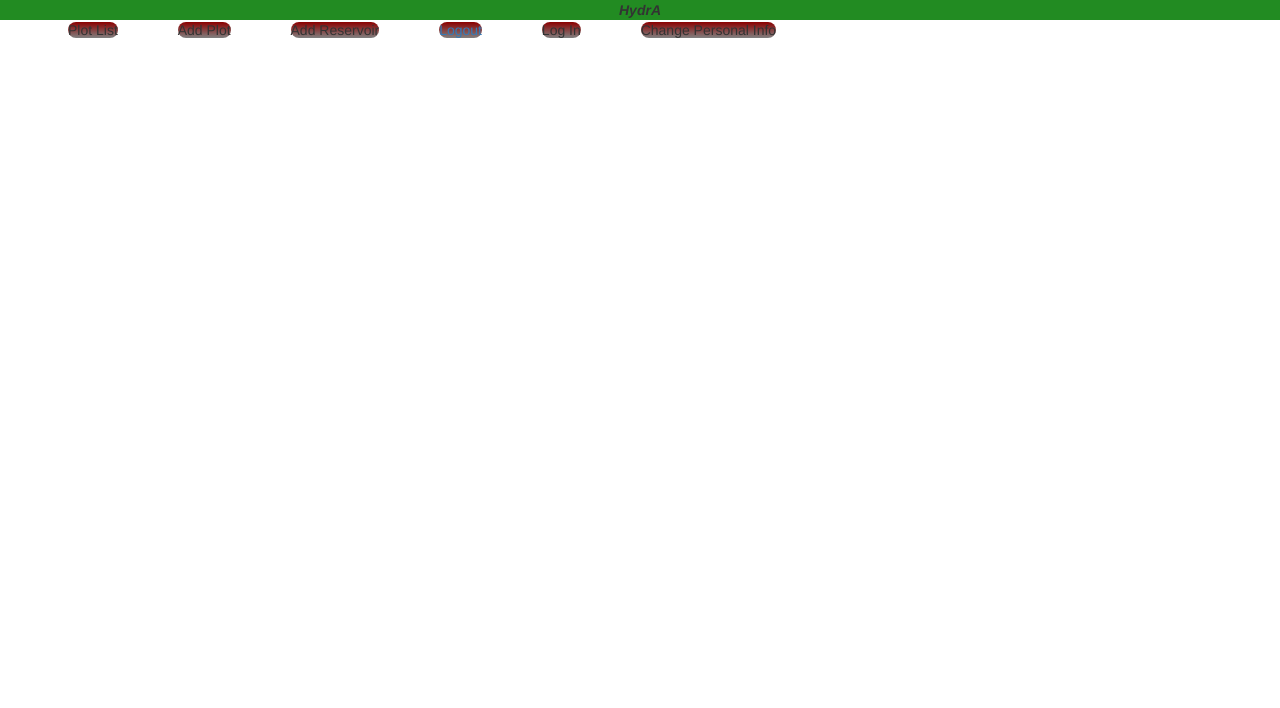
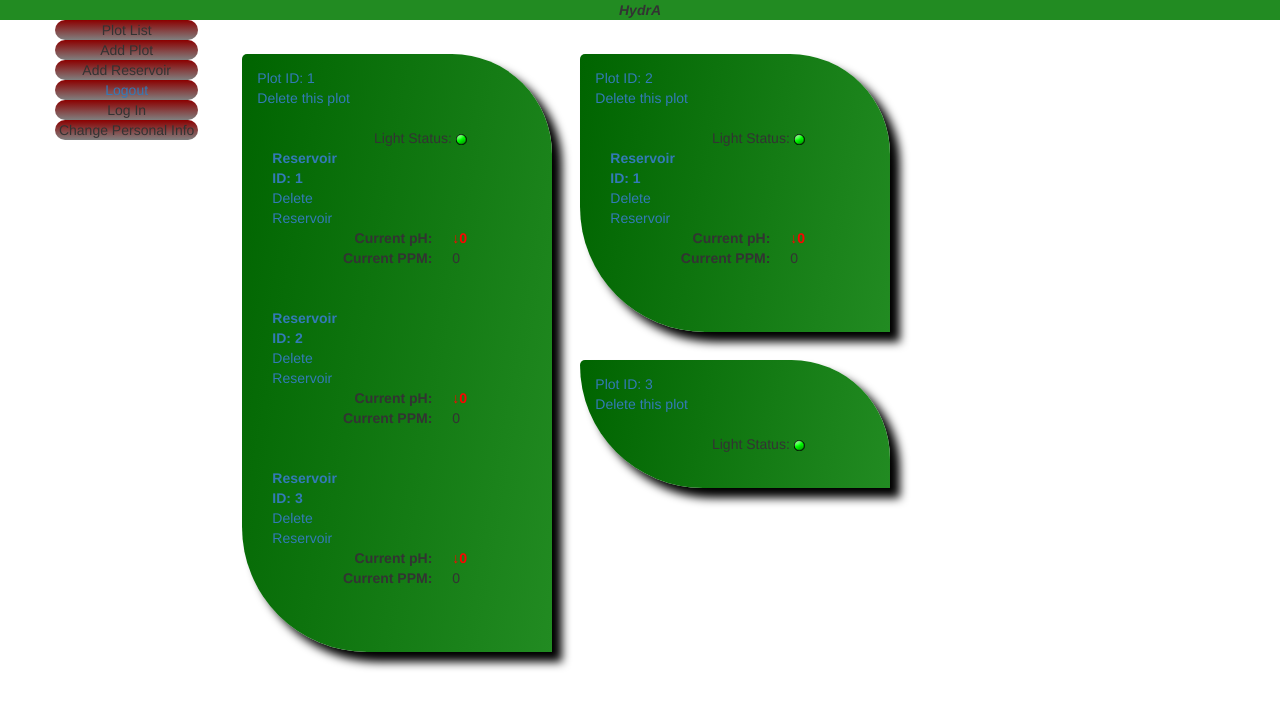
Before and after one commit to maddencs/HydrAlert, a Django app: page /Hydra/ in a window 1280 px wide. Shown: the top 708 px of the page. Run offline with Django 3.2, Linux system fonts and the light colour scheme; a user stored in the database is signed in; data comes from the database, SQL or seed files in the repository; parts of the project's set-up code (start-up, migrations or seed data) failed here and were passed over; some libraries are stand-ins or nearby versions.

Commit message:
did stuff

```diff
--- a/Hydra/admin.py
+++ b/Hydra/admin.py
@@ -1,6 +1,7 @@
 from django.contrib import admin
-from Hydra.models import PlotZone, Reservoir
+from Hydra.models import Sensors, PlotZone, Reservoir
 
 
 admin.site.register(PlotZone)
 admin.site.register(Reservoir)
+admin.site.register(Sensors)
--- a/Hydra/models.py
+++ b/Hydra/models.py
@@ -1,10 +1,17 @@
 from django.db import models
 from django.contrib.auth.models import User
 
+import os
+
+os.environ.setdefault('DJANGO_SETTINGS_MODULE', 'HydrAlert.settings')
+
+import django
+
+django.setup()
+
 TIME_FORMAT = '%H%M'
 RES_PPM = 0
-PLOT_SENSOR_CHOICES = [('3', 'Temp/Humid Sensor'), ('4', 'Light Sensor'), ]
-RES_SENSOR_CHOICES = [('1', 'PPM Sensor'), ('2', 'pH Sensor'), ]
+SENSOR_CHOICES = [('ppm', 'PPM Sensor'), ('pH', 'pH Sensor'), ('temp', 'Temp/Humid Sensor'), ('light', 'Light Sensor'), ]
 
 
 class PlotZone(models.Model):
@@ -57,18 +64,36 @@
     res_alerts = []
 
 
-class PlotSensors(models.Model):
-    plot = models.ForeignKey(PlotZone)
-    port = models.CharField(max_length=20, blank=True, null=True)
-    type = models.CharField(max_length=50, choices=PLOT_SENSOR_CHOICES)
-    light_status = models.NullBooleanField()
-    current_temp = models.IntegerField(default=0)
-    current_humid = models.IntegerField(default=0)
+# class PlotSensors(models.Model):
+#     plot = models.ForeignKey(PlotZone)
+#     port = models.CharField(max_length=20, blank=True, null=True)
+#     type = models.CharField(max_length=50, choices=PLOT_SENSOR_CHOICES)
+#     light_status = models.NullBooleanField()
+#     current_temp = models.IntegerField(default=0)
+#     current_humid = models.IntegerField(default=0)
 
 
-class ResSensors(models.Model):
+class Sensors(models.Model):
     res = models.ForeignKey(Reservoir)
     port = models.CharField(max_length=20, blank=True, null=True)
-    type = models.CharField(max_length=50, choices=RES_SENSOR_CHOICES)
+    type = models.CharField(max_length=50, choices=SENSOR_CHOICES)
     current_ph = models.FloatField()
     current_ppm = models.FloatField()
+    sensor_pin = models.CharField(default=None, max_length=10)
+
+    def make_config(self):
+        if self.type == 'pH':
+            f = open('ph_config_' + self.res + '.cfg', 'w')
+            f.write(
+                "void setup(){\n\tSerial.begin(9600)\n\t}\n\nvoid loop(){\n\tint sensorValue = analogRead(" +
+                str(self.sensor_pin) + ");\n\tSerial.println(sensorValue);\n\tdelay(1000);\n\t}")
+            f.close()
+        elif self.type == 'temp':
+            f = open('temp_config_' + self.res + '.cfg', 'w')
+            f.write("int val;\nint tempPin = " + self.sensor_pin + ";\n\nvoid setup(){\n\tSerial.begin(9600);\n}\n\nvoid loop()"
+                                                              "\n\tval = analogRead(" + str(self.sensor_pin) + ");\n\tfloat mv ="
+                                                              "(val/1024.0)*5000;\n\tfloat cel = mv/10;\n\tfloat farh - "
+                                                              "(cel*9)/5 + 32;\n\nSerial.print('Temperature =');\nSerial."
+                                                              "print(cel);\n\tSerial.print('*C');\nSerial.println();\n\t"
+                                                              "delay(1000);\n\t}")
+            f.close()
--- a/Hydra/templates/Hydra/plot_page.html
+++ b/Hydra/templates/Hydra/plot_page.html
@@ -18,6 +18,7 @@
         var draw = function(data) {
             var plotPersonalID = 1;
             document.getElementById('plotDiv').innerHTML = "";
+            document.getElementById('plotDropDown').innerHTML = "";
             for (var p = 0; p < data['plot_list'].length; p++) {
                 var plot = data['plot_list'][p];
                 var plotElement = document.createElement("article");
@@ -33,6 +34,8 @@
                 var plotDropDown = document.getElementById('plotDropDown');
                 var plotOption = document.createElement("option");
                 var delPlot = document.createElement("a");
+                var br = document.createElement("br");
+                var brCln = br.cloneNode(br);
                 delPlot.innerHTML = "Delete this plot";
                 delPlot.setAttribute("href", "/Hydra/delete_plot/"+plot.id);
                 delPlot.setAttribute("onclick", "return confirm('Are you sure you want to delete this?');");
@@ -65,6 +68,7 @@
                 plotUrl.innerHTML = "Plot ID: " + plotPersonalID;
                 plotElement.appendChild(plotDetails);
                 plotDetails.appendChild(plotUrl);
+                plotDetails.appendChild(brCln);
                 plotDetails.appendChild(delPlot);
                 var anotherBr = document.createElement("br");
                 plotDetails.appendChild(anotherBr);
@@ -88,19 +92,11 @@
                         var resUrl = document.createElement("dt");
                         var resLIpH = document.createElement("dt");
                         var resLIPPM = document.createElement("dt");
-                        var br = document.createElement("br");
-                        var brCln = br.cloneNode();
+{#                        var br = document.createElement("br");#}
                         var resATag = document.createElement("a");
                         var stat_pH = document.createElement("dd");
                         var stat_ppm = document.createElement("dd");
                         var delRes = document.createElement("a");
-                        if (res.current_ph < res.goal_ph_low){
-                            stat_pH.classList.add('phBad');
-                            stat_pH.insertBefore("&uarr;");
-                        } else if (res.current_ph > res.goal_ph_high){
-                            stat_pH.classList.add('phBad');
-
-                        }
                         delRes.innerHTML = "Delete Reservoir";
                         delRes.setAttribute("onclick", "return confirm('Are you sure you want to delete this?');");
                         delRes.setAttribute("href", "/Hydra/del_res/"+res.id);
@@ -109,7 +105,9 @@
 
                         resUrl.setAttribute("href", ("/Hydra/" + res.id + "/resmod/"));
                         resLIpH.innerHTML = "Current pH:";
-                        stat_pH.innerHTML = res.current_ph;
+                        var curpH = document.createElement("span");
+                        curpH.innerHTML = res.current_ph;
+                        stat_pH.appendChild(curpH);
                         resLIPPM.innerHTML = "Current PPM: ";
                         stat_ppm.innerHTML = res.current_ppm;
                         plotResUL.appendChild(resUrl);
@@ -120,12 +118,25 @@
                         resUL.appendChild(stat_pH);
                         resUL.appendChild(resLIPPM);
                         resUL.appendChild(stat_ppm);
+                        if (res.current_ph < res.goal_ph_low){
+                            stat_pH.classList.add('phBad');
+                            var dnArrow = document.createElement("span");
+                            dnArrow.innerHTML = "&darr;";
+                            stat_pH.style.fontWeight = "bold";
+                            stat_pH.insertBefore(dnArrow, curpH);
+                        } else if (res.current_ph > res.goal_ph_high){
+                            stat_pH.classList.add('phBad');
+                            var upArrow = document.createElement("span");
+                            upArrow.innerHTML = "&uarr;";
+                            stat_pH.style.fontWeight = "bold";
+                            stat_pH.insertBefore(upArrow, curpH);
+                        }
                         resPersonalID++;
                     }
                 }
 
                 document.getElementById('plotDiv').appendChild(plotElement);
-{#                setTimeout(grabData, 1000);#}
+                setTimeout(grabData, 1000);
             }
         };
 
@@ -145,7 +156,7 @@
     </script>
 
     <header>HydrA</header>
-        <div id="menuWrap">
+        <div class="col-sm-2" id="menuWrap">
         <ul id="menuBar">
             <li id="plotPage">Plot List</li>
             <li id="addPlot">Add Plot</li>
@@ -163,7 +174,27 @@
                     <input type="submit" value="Login">
                 </form>
             </div>
-            <div id="addPlotDiv">
+
+        </ul>
+    </div>
+    <br>
+{#    <h1>{{ message }}</h1>#}
+            <article class="PlotBox col-sm-3" id="addResDiv">
+                <form id="resForm" action="/Hydra/add_res/" method="POST">
+                    {% csrf_token %}
+                    <label for="plot">Plot: </label>
+                    <select id="plotDropDown" name="plot" class="input-small">
+                    </select>
+                    <label for="goal_ph_low">pH Lower Limit: </label>
+                    <input id="goal_ph_low" name="goal_ph_low" type="number" step=".1">
+                    <label for="goal_ph_high">pH Upper Limit: </label>
+                    <input id="goal_ph_high" name="goal_ph_high" type="number" step=".1">
+                    <label for="goal_ppm">Goal PPM: </label>
+                    <input id="goal_ppm" name="goal_ppm" type="number">
+                    <input type="submit" value="Add Reservoir">
+                </form>
+            </article>
+            <article class="PlotBox col-sm-3" id="addPlotDiv">
                 <form action="/Hydra/add_plot/" method="POST">
                     {% csrf_token %}
                     <label for="light_start">Lights Start Time: </label>
@@ -176,27 +207,7 @@
                     <input id="goal_humid" name="goal_humid" type="number" min="0" max="100">
                     <input type="submit" value="Create Plot">
                 </form>
-            </div>
-        </ul>
-    </div>
-    <br>
-    <h1>{{ message }}</h1>
-            <div id="addResDiv">
-                <form class="row2" action="/Hydra/add_res/" method="POST">
-                    {% csrf_token %}
-                    <label for="plot">Plot: </label>
-                    <select id="plotDropDown" name="plot" class="input-small">
-                    </select>
-                    <label for="goal_ph_low">pH Lower Limit: </label>
-                    <input id="goal_ph_low" name="goal_ph_low" type="number" step=".1">
-                    <label for="goal_ph_high">pH Upper Limit: </label>
-                    <input id="goal_ph_high" name="goal_ph_high" type="number" step=".1">
-                    <label for="goal_ppm">Goal PPM: </label>
-                    <input id="goal_ppm" name="goal_ppm" type="number">
-                    <input type="submit" value="Add Reservoir">
-                </form>
-            </div>
-    <div id="plotDiv"></div>
+            </article> <div class="col-sm-9" id="plotDiv"></div>
     <script>
 {#        forms#}
         $("li[id='logIn']").click(function(){
@@ -207,6 +218,7 @@
         });
         $("li[id='addReservoir']").click(function(){
             $("#addResDiv").toggle('slow');
+            document.getElementById("plotDiv").classList.add("col-sm-offset-3").toggle('slow');
         });
     </script>
 </body>
--- a/static/main.css
+++ b/static/main.css
@@ -52,6 +52,7 @@
     background-color: #204d74;
     position: relative;
     text-align: left;
+    display: table;
 }
 
 
@@ -61,15 +62,18 @@
 
 
 .PlotBox {
-    width: auto;
+    /*width: auto;*/
     background: linear-gradient(100deg, darkgreen, forestgreen);
     border-radius: 5px 100px 0 125px;
     margin-bottom: 10px;
     padding-bottom: 5px;
     position: relative;
     display: inline-table;
-    height: 100%;
+    /*height: 100%;*/
     box-shadow: 10px 10px 10px black;
+    min-width: 15em;
+    align-content: right;
+    /*min-height: 45em;*/
 }
 
 .plotMouseOver {
@@ -104,10 +108,11 @@
     margin: 1em;
     padding: 1em;
     box-shadow: 10px 10px 10px black;
+    align-content: center;
 }
 
 #menuBar {
-    /*align-content: center;*/
+    align-content: center;
 }
 
 #menuBar div {
@@ -116,13 +121,14 @@
 }
 
 #menuBar li {
-    display: inline;
-    margin: 2em;
+    /*display: inline;*/
+    /*margin: 2em;*/
+    list-style: none;
     text-align: center;
     background: linear-gradient(180deg, darkred, grey);
     border-radius: 15px;
-    width: auto;
-    height: auto;
+    /*width: auto;*/
+    /*height: auto;*/
 }
 
 #logInDiv {
@@ -142,6 +148,7 @@
 #addResDiv {
     display: none;
     z-index: 10;
+    padding: 1em;
     position: relative;
     /*width: 50%;*/
 }
@@ -153,9 +160,11 @@
 #menuWrap {
     z-index: 10;
     /*text-align: center;*/
-    /*align-content: center;*/
+    align-content: center;
     position: relative;
 }
+
+
 
 #plotDiv {
     z-index: 1;
@@ -165,6 +174,7 @@
 
 #addPlotDiv {
     display: none;
+    padding: 1em;
 }
 
 .form-control {
@@ -174,3 +184,14 @@
 .phBad {
     color: red;
 }
+
+#resForm {
+    display: table;
+    padding: 2em;
+    align-content: center;
+    position: relative;
+}
+
+article {
+    align-items: center;
+}
```
Also changed, not shown: hydralib.py (+26 -10 lines), ph_config.cfg (added, +9 -0 lines), temp_config.cfg (added, +19 -0 lines), testfile.py (added, +13 -0 lines), Hydra/migrations/0001_initial.py, Hydra/migrations/0002_auto_20150504_1319.py (added), db.sqlite3.
